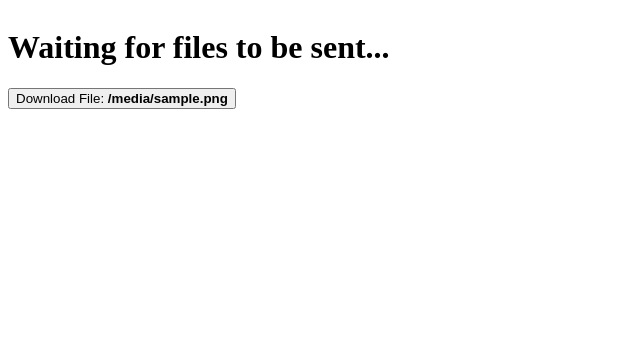
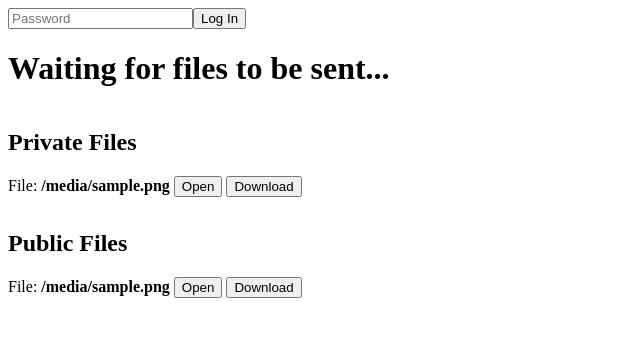
Before and after one commit to Thecnopapa/iainvisa, a Flask app: template templates/file_waiting.html in a window 1280 px wide. Shown: the top 337 px of the page, without its empty margins (0-640 px from the left). Run offline with Flask 3, Linux system fonts and the light colour scheme; the template is opened without the code that fills it: most values are stand-ins (such as "Sample title", 1, 10 or a date in 2020); parts of the project's set-up code (start-up, migrations or seed data) failed here and were passed over.

Commit message:
private public files

```diff
--- a/main.py
+++ b/main.py
@@ -4,7 +4,7 @@ import flask
 from flask import Flask, redirect, render_template, send_from_directory, request, send_file
 from utils import *
 from werkzeug.utils import secure_filename
-
+from google.cloud import storage
 
 
 
@@ -45,7 +45,10 @@ with open(".secure/FLASK_KEY") as f:
     app.config["SECRET_KEY"] = f.read()
 
 app.config['UPLOAD_FOLDER'] = "uploads"
+app.config['PUBLIC_UPLOAD_FOLDER'] = "public_uploads"
 os.makedirs(app.config['UPLOAD_FOLDER'], exist_ok=True)
+os.makedirs(app.config['PUBLIC_UPLOAD_FOLDER'], exist_ok=True)
+
 
 
 
@@ -168,8 +171,10 @@ def bioiain_docs(path=None):
     return mod.html()
 
 
-
-@app.route("/files/await")
+@app.route("/files/")
+def redirect_to_await():
+    return redirect("/files/await/")
+@app.route("/files/await/")
 def await_files():
 
     key = request.args.get('key', None)
@@ -177,15 +182,12 @@ def await_files():
         file_send_key = f.read()
 
     if key == file_send_key and key is not None:
-
-        return render_template("file_waiting.html", files = os.listdir("uploads"))
-
+        return render_template("file_waiting.html", request=request, files=os.listdir(app.config['UPLOAD_FOLDER']), public_files=os.listdir(app.config['PUBLIC_UPLOAD_FOLDER']))
     else:
-        return f"INVALID KEY: {key}", 403
+        return render_template("file_waiting.html", request=request, files =[], public_files=os.listdir(app.config['PUBLIC_UPLOAD_FOLDER']))
 
 
-
-@app.route("/files/download/<fname>")
+@app.route("/files/download/<fname>/")
 def download_file(key = None, fname=None):
 
 
@@ -201,10 +203,18 @@ def download_file(key = None, fname=None):
         fpath = os.path.join(app.config['UPLOAD_FOLDER'], fname)
         return send_file(fpath)
     else:
-        return f"INVALID KEY: {key}", 403
+        #return f"INVALID KEY: {key}", 403
+        return render_template("login.html")
 
 
+@app.route("/files/download/public/<fname>/")
+def download_public_file(fname=None):
 
+    print("Downloading file...")
+
+    fname = secure_filename(fname)
+    fpath = os.path.join(app.config['PUBLIC_UPLOAD_FOLDER'], fname)
+    return send_file(fpath)
 
 
 
@@ -212,30 +222,32 @@ def download_file(key = None, fname=None):
 @app.post("/files/send")
 def send_files():
 
-    req = request
-
-    key = request.args.get('key', None)
+    key = request.args.get('key', "")
 
 
     with open(".secure/FILE_SEND_KEY") as f:
         file_send_key = f.read()
 
-    os.makedirs(app.config['UPLOAD_FOLDER'], exist_ok=True)
+    print("KEY:", key)
 
-    if key == file_send_key and key is not None:
+    if key == file_send_key and key != "":
         print(request.headers)
         fname = secure_filename(request.headers.get("fname", "upload.file"))
         if fname == "":
             fname="upload.file"
+
+        public = int(request.headers.get('public', False))
 
         total_bytes = int(request.headers.get('content-length'))
         bytes_left = int(request.headers.get('content-length'))
         chunk_size = 5120
 
 
+        target_folder = app.config['UPLOAD_FOLDER']
+        if public:
+            target_folder = app.config['PUBLIC_UPLOAD_FOLDER']
 
-
-        with open(os.path.join(app.config['UPLOAD_FOLDER'], fname), "wb") as f:
+        with open(os.path.join(target_folder, fname), "wb") as f:
             while bytes_left > 0:
                 chunk = request.stream.read(chunk_size)
                 f.write(chunk)
@@ -243,8 +255,10 @@ def send_files():
                 if not FETCH_SECRETS:
                     print(f"Uploading file... {(total_bytes-bytes_left)/total_bytes*100:3.0f}%", end="\r")
 
-
-        return f"\nFile uploaded! ({(total_bytes-bytes_left)/total_bytes*100:3.0f}% of {total_bytes/1000000:.2f} MB)\n", 200
+        download_link = f"{request.host_url}/files/download/{fname}"
+        if public:
+            download_link = f"{request.host_url}/files/download/public/{fname}"
+        return f"\n * [200] File uploaded! ({(total_bytes-bytes_left)/total_bytes*100:3.0f}% of {total_bytes/1000000:.2f} MB)\n * Download from: {download_link}\n", 200
 
     else:
-        return f"INVALID KEY: {key}", 403
+        return f" * INVALID KEY: {key}\n", 403
--- a/static/scripts/files.js
+++ b/static/scripts/files.js
@@ -4,7 +4,7 @@
 
 
 
-let PAGE_IDLE = true;
+let PAGE_IDLE = false;
 
 
 async function reloadPage(){
@@ -16,15 +16,33 @@ async function reloadPage(){
 
 
 
-async function downloadFile(fname){
+async function goToFile(fname, download=false, public=false){
 	PAGE_IDLE = false;
 	let url = new URL(window.location.href);
 	let key = url.searchParams.get("key");
-	window.open("/files/download/" + fname +"?key=" + key, '_blank').focus();
+	if (download){
+		const link = document.createElement("a");
+		link.href = "/files/download/" + fname +"?key=" + key;
+		link.download = fname;
+		link.click();
+
+	} else {
+		window.open("/files/download/" + fname +"?key=" + key, '_blank').focus();
+
+	}
+
 	PAGE_IDLE = true;
 }
 
 
+async function goToPublicFile(fname, download=false){
+	return await goToFile(fname, download, true);
+}
+
+
+async function login(){
+	window.open(window.location.pathname + "?key=" + document.querySelector("#password").value, "_self");
+}
 
 
 setTimeout(reloadPage, 10000);
--- a/static/style/files.css
+++ b/static/style/files.css
@@ -3,7 +3,7 @@ body{
 	flex-direction:column;
 	width: fit-content;
 }
-button{
+.file-button{
 	width: fit-content;
 	margin-bottom: 1em
 }
--- a/templates/file_waiting.html
+++ b/templates/file_waiting.html
@@ -7,21 +7,34 @@
 
 		<link href='/static/style/files.css' rel='stylesheet'>
         <script defer type="text/javascript" src="/static/scripts/files.js"></script>
-        <title>Portfolio: {{ start }}</title>
+        <title>File Transfer: Await</title>
 	</head>
 
+    <script>
+        PAGE_IDLE = true;
+    </script>
 
 	<body>
 
 
 
+    <span><input type="password" id="password" placeholder="Password" /><button class="log-in" onclick="login()">Log In</button></span>
 
-
-		<h1>Waiting for files to be sent...</h1>
-
-			{% for file in files %}
-			<button class="file-link" onclick="downloadFile('{{file}}')">Download File: <b>{{file}}</b></button>
-			{% endfor %}
+    <h1>Waiting for files to be sent...</h1>
+    <h2>Private Files</h2>
+    {% for file in files %}
+    <span>File: <b>{{file}}</b>
+        <button class="file-button open" onclick="goToFile('{{ file }}')">Open</button>
+        <button class="file-button download" onclick="goToFile('{{ file }}', true)">Download</button>
+    </span>
+    {% endfor %}
+    <h2>Public Files</h2>
+    {% for file in public_files %}
+        <span>File: <b>{{file}}</b>
+            <button class="file-button open" onclick="goToPublicFile('{{ file }}')">Open</button>
+            <button class="file-button download" onclick="goToPublicFile('{{ file }}', true)">Download</button>
+        </span>
+        {% endfor %}
 
 
 
```
Also changed, not shown: templates/login.html (added, +30 -0 lines), 1 other file.
